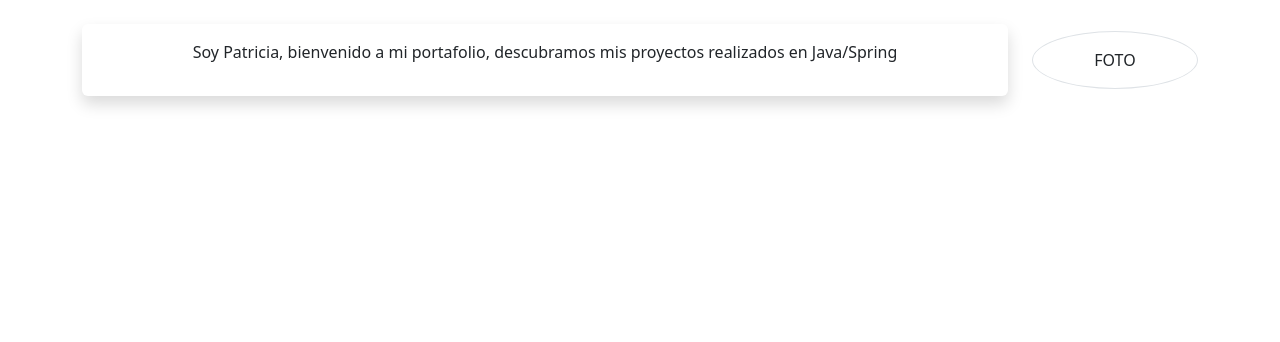
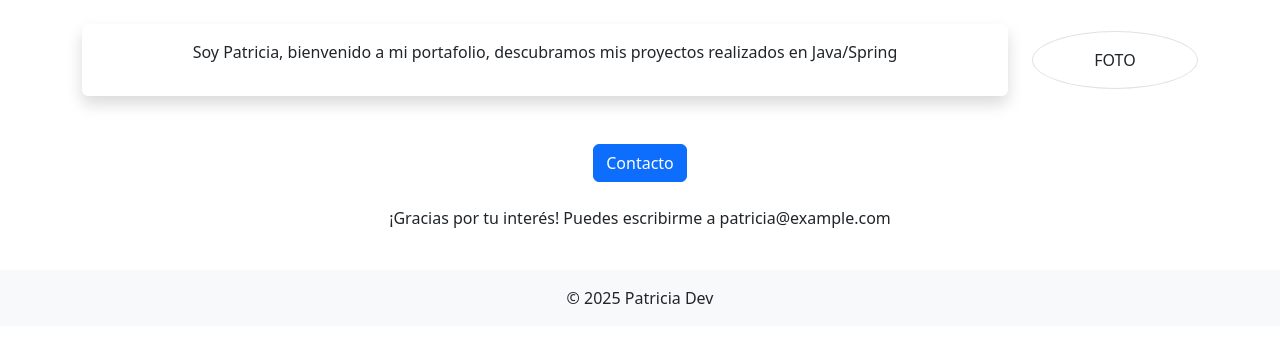
Before and after one commit to psotose/eval_portaf, a plain HTML site: page index.html in a window 1280 px wide. Drawn offline with nearby package versions, Linux system fonts and the light colour scheme.

Commit message:
add contact button and footer

```diff
--- a/index.html
+++ b/index.html
@@ -24,9 +24,23 @@
         </div>
     </header>
 
+    <main class="container py-4">
+        <!-- Botón de contacto -->
+        <div class="text-center">
+            <button id="contactoBtn" class="btn btn-primary">Contacto</button>
+        </div>
+
+        <div id="contactoForm" class="text-center mt-4">
+            <p>¡Gracias por tu interés! Puedes escribirme a patricia@example.com</p>
+        </div>
+    </main>
+
+    <footer class="text-center py-3 bg-light">
+        © 2025 Patricia Dev
+    </footer>
+
 
     <script src="https://cdn.jsdelivr.net/npm/bootstrap@5.3.7/dist/js/bootstrap.bundle.min.js" integrity="sha384-ndDqU0Gzau9qJ1lfW4pNLlhNTkCfHzAVBReH9diLvGRem5+R9g2FzA8ZGN954O5Q" crossorigin="anonymous"></script>
     <script src="https://code.jquery.com/jquery-3.7.1.min.js"></script>
-
 </body>
 </html>
```
